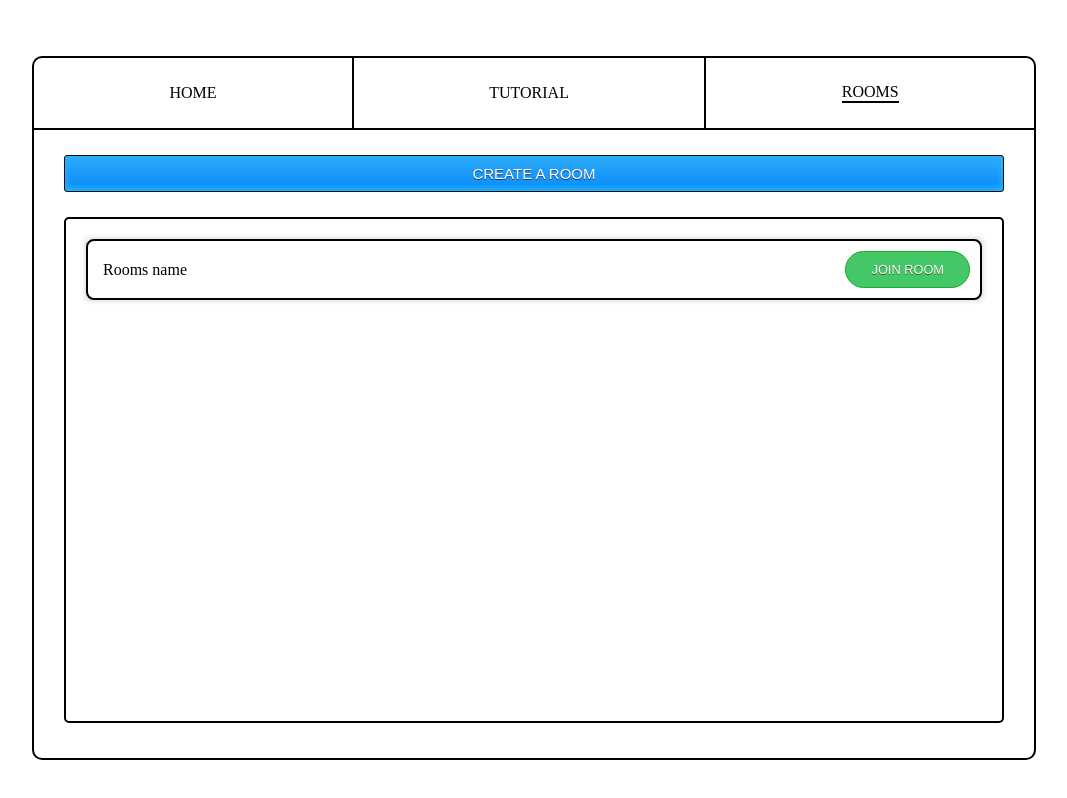
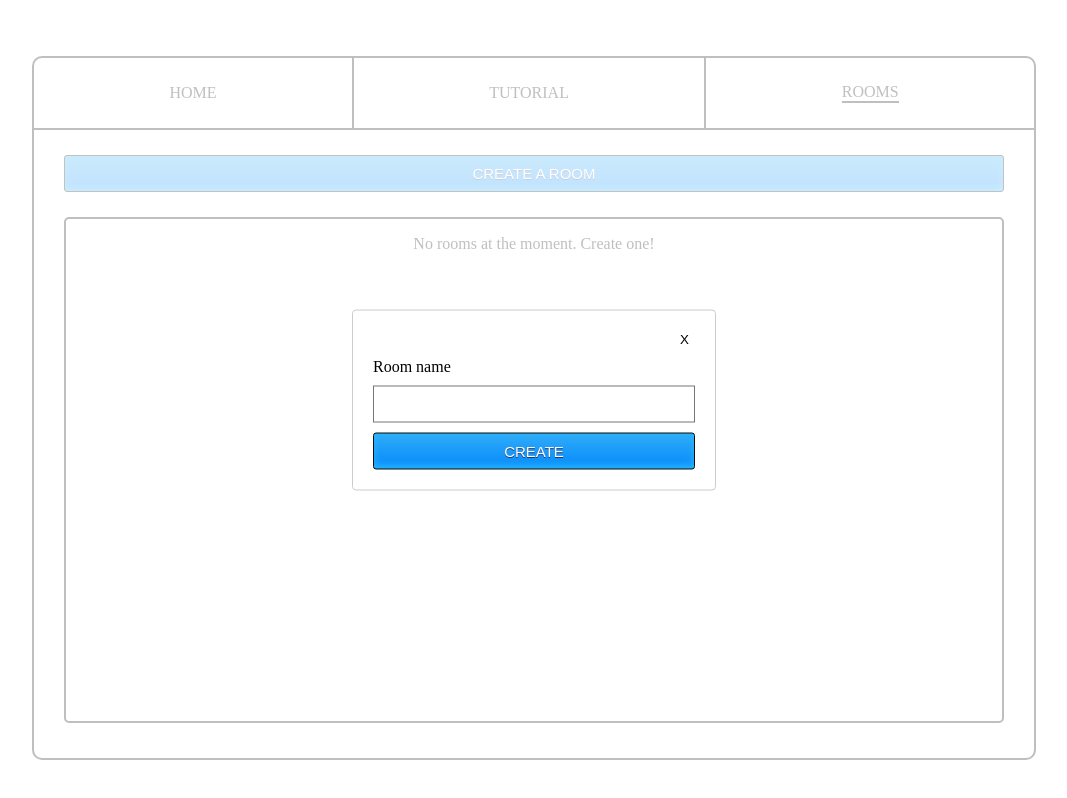
Before and after one commit to mrwanzein/battle_of_the_words, a React (Vite) app: page /rooms in a window 1280 px wide. Both pictures are taken after a click on the button "CREATE A ROOM". Shown: the top 798 px of the page, without its empty margins (106-1173 px from the left). Built offline with nearby package versions, Linux system fonts and the light colour scheme.

Commit message:
added html/css to create a room

```diff
--- a/package.json
+++ b/package.json
@@ -14,6 +14,7 @@
     "@reduxjs/toolkit": "^1.9.7",
     "react": "^18.2.0",
     "react-dom": "^18.2.0",
+    "react-modal": "^3.16.1",
     "react-redux": "^8.1.3",
     "react-router-dom": "^6.19.0",
     "react-xarrows": "^2.0.2",
--- a/src/components/home/Room.jsx
+++ b/src/components/home/Room.jsx
@@ -1,12 +1,12 @@
 import styled from "styled-components";
 import { JoinRoomButtonGeneric } from "../shared_styles/sharedStyles";
 
-const Room = () => {
+const Room = ({ roomName }) => {
     return (
         <RoomWrapper>
             <RoomContentWrapper>
                 <HostAndOpponentWrapper>
-                    <RoomsName>Rooms name</RoomsName>
+                    <RoomsName>{roomName}</RoomsName>
                 </HostAndOpponentWrapper>
 
                 <JoinRoomButtonRoomsArea>JOIN ROOM</JoinRoomButtonRoomsArea>
--- a/src/components/home/Rooms.jsx
+++ b/src/components/home/Rooms.jsx
@@ -1,14 +1,78 @@
+import { useState } from "react";
 import styled from "styled-components";
 import Room from "./Room";
 import { GenericButton } from "../shared_styles/sharedStyles";
+import Modal from "react-modal";
+import { centerModalStyles } from "../shared_styles/sharedStyles";
+import ModalTopRightXButton from "../modal/ModalTopRightXButton";
+import WordInputErrors from "../errors/WordInputErrors";
+
+const modalCustomStyle = {
+    content: {
+        ...centerModalStyles,
+        display: "flex",
+        flexDirection: "column"
+    }
+}
 
 const Rooms = () => {
+    const [modalIsOpen, setIsOpen] = useState(false);
+    const [rooms, setRooms] = useState([]);
+    const [roomNameInput, setRoomNameInput] = useState("");
+    const [inputError, setInputError] = useState(false);
+
+    const onCloseModal = () => {
+        setIsOpen(false);
+        setRoomNameInput("");
+        setInputError(false);
+    }
+
+    const checkInputErrors = (input) => {
+        if (input.length > 40) {
+            setInputError("Please keep the room name under 40 characters");
+            return true;
+        }
+
+        if (inputError) setInputError(false);
+        return false;
+    }
+
     return (
         <>
-            <CreateRoomButton>CREATE A ROOM</CreateRoomButton>
+            <CreateRoomButton onClick={() => setIsOpen(true)}>CREATE A ROOM</CreateRoomButton>
             <RoomsWrapper>
-                <Room />
+                {
+                    rooms.length ?
+                    rooms.map(roomObj => <Room key={roomObj.id} roomName={roomObj.roomName} />) :
+                    <p style={{textAlign: "center"}}>No rooms at the moment. Create one!</p>
+                }
             </RoomsWrapper>
+            <Modal
+                isOpen={modalIsOpen}
+                onRequestClose={onCloseModal}
+                style={modalCustomStyle}
+            >
+                <ModalTopRightXButton onCloseFn={onCloseModal}/>
+
+                <label htmlFor="roomNameInput">Room name</label>
+                {
+                    inputError ? <WordInputErrors errorMsg={inputError} /> : null
+                }
+                <RoomNameInput
+                    id="roomNameInput"
+                    type="text"
+                    value={roomNameInput}
+                    onChange={e => {
+                        const input = e.target.value;
+
+                        if (!checkInputErrors(input)) {
+                            setRoomNameInput(input);
+                        }
+                    }}
+                />
+
+                <CreateRoomButtonInModal>CREATE</CreateRoomButtonInModal>
+            </Modal>
         </>
     )
 }
@@ -27,3 +91,15 @@ const RoomsWrapper = styled.div`
     border-radius: 5px;
     overflow-y: scroll;
 `
+
+const CreateRoomButtonInModal = styled(GenericButton)`
+    margin-top: 10px;
+`
+
+const RoomNameInput = styled.input`
+    margin-top: 10px;
+    padding: 10px;
+    width: 300px;
+    border-style: solid;
+    border-width: 1px;
+`
--- /dev/null
+++ b/src/components/modal/ModalTopRightXButton.jsx
@@ -0,0 +1,19 @@
+import styled from "styled-components";
+
+const ModalTopRightXButton = ({ onCloseFn }) => {
+    return (
+        <div style={{float: "right"}}>
+            <XButton onClick={onCloseFn}>X</XButton>
+        </div>
+    )
+}
+
+export default ModalTopRightXButton;
+
+const XButton = styled.button`
+    margin-bottom: 10px;
+    background: none;
+    border: none;
+    float: right;
+    cursor: pointer;
+`
--- a/src/components/shared_styles/sharedStyles.js
+++ b/src/components/shared_styles/sharedStyles.js
@@ -71,3 +71,12 @@ export const JoinRoomButtonGeneric = styled.button`
 	    top: 1px;
     }
 `
+
+export const centerModalStyles = {
+    top: '50%',
+    left: '50%',
+    right: 'auto',
+    bottom: 'auto',
+    marginRight: '-50%',
+    transform: 'translate(-50%, -50%)',
+}
--- a/src/main.jsx
+++ b/src/main.jsx
@@ -4,6 +4,9 @@ import App from './App.jsx';
 import './index.css';
 import { store } from './redux/index.js';
 import { Provider } from 'react-redux';
+import Modal from 'react-modal';
+
+Modal.setAppElement('#root');
 
 ReactDOM.createRoot(document.getElementById('root')).render(
   <React.StrictMode>
```
Also changed, not shown: 1 other file (tests, documents, lock files or other folders).
